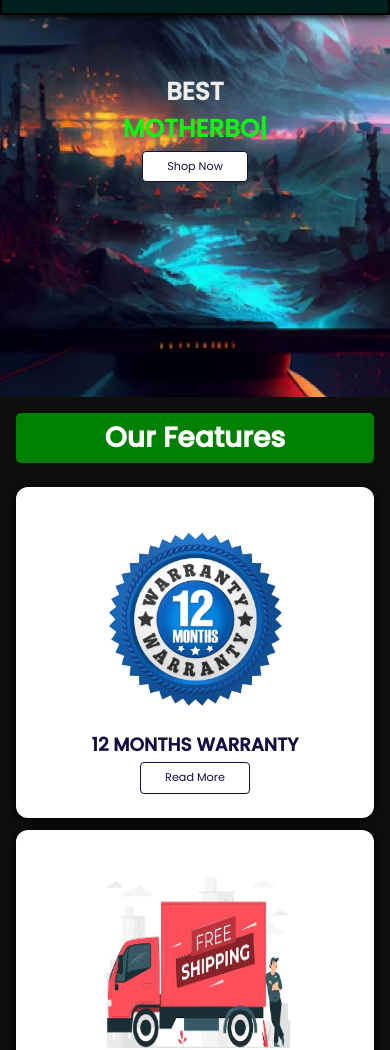
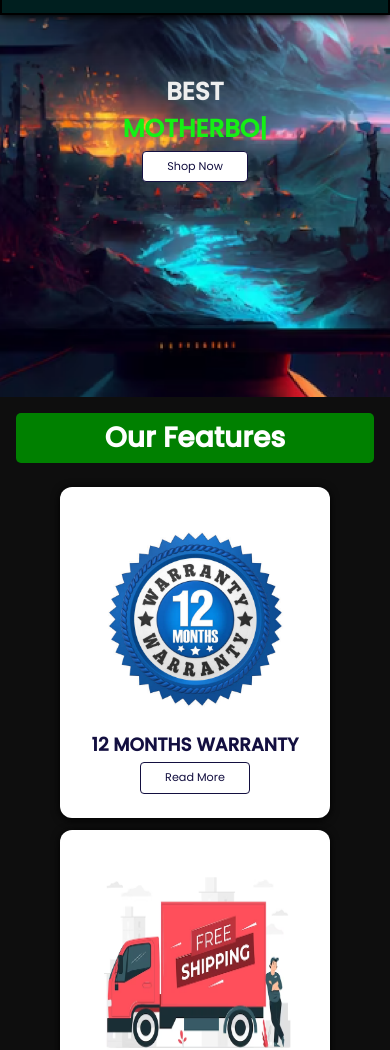
Before and after one commit to eyong24/my-new-individual-project, a plain HTML site: page index.html in a window 390 px wide. Shown: the part 57-1107 px from the top of the page. Drawn offline with nearby package versions, Linux system fonts and the light colour scheme.

Commit message:
adjust mobile querry

```diff
--- a/css/style.css
+++ b/css/style.css
@@ -704,6 +704,8 @@ color: var(--black);
 
     .feature .box-container{
         grid-template-columns: repeat(1, 1fr);
+        margin-left: 5.5rem;
+        margin-right: 5.5rem;
 
     }
 }
```
